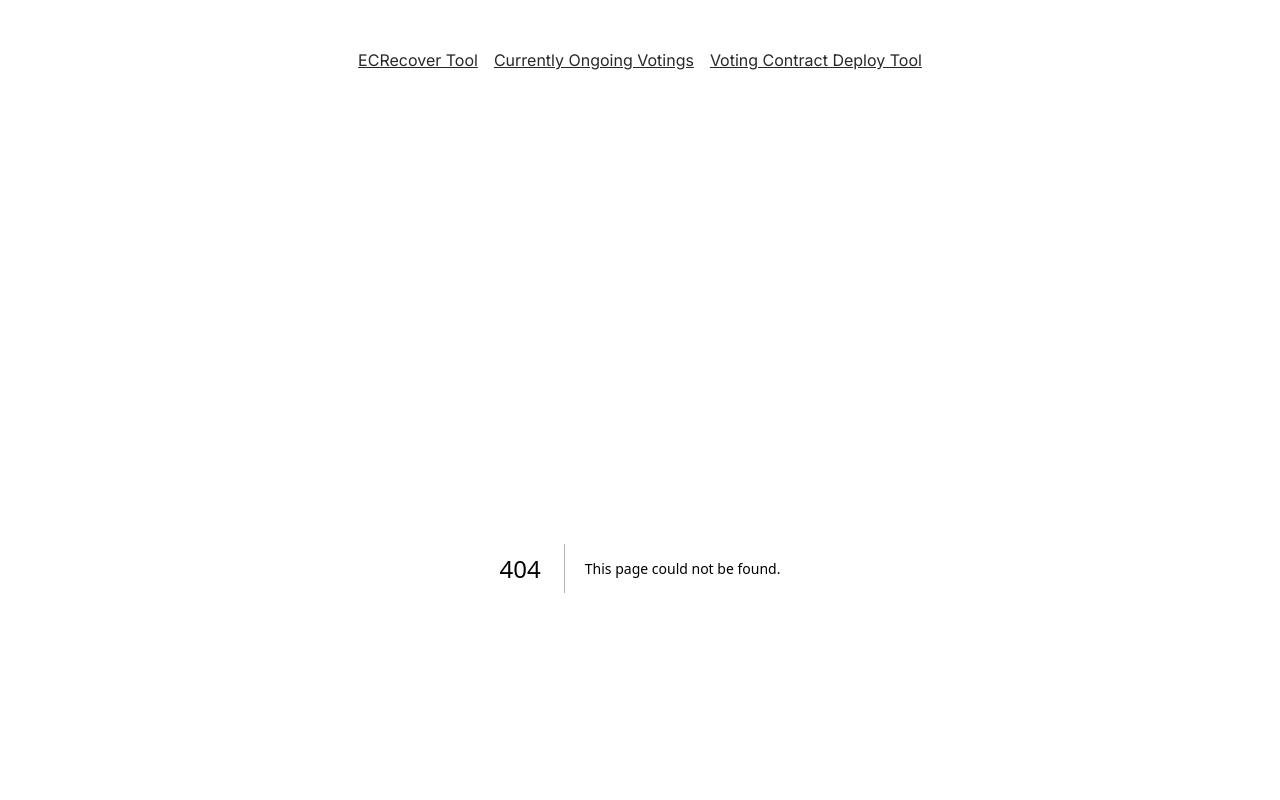
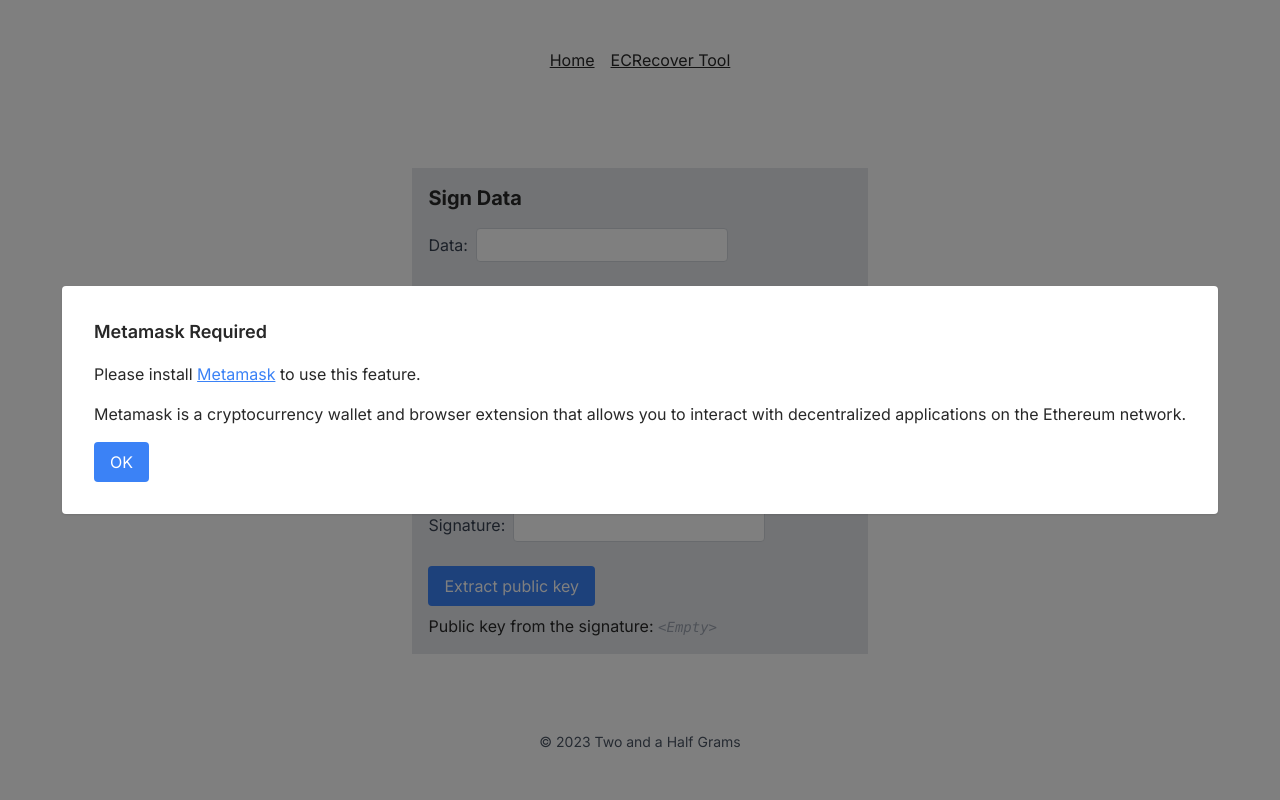
Before and after one commit to liketurbo/evm-over-ton-vote, a Next.js app: page /ecrecover-tool in a window 1280 px wide. Before the commit this address had no page. Shown: the top 800 px of the page. Built offline with nearby package versions, Linux system fonts and the light colour scheme.

Commit message:
Add ecrecover page

```diff
--- a/package.json
+++ b/package.json
@@ -20,6 +20,7 @@
     "react": "18.2.0",
     "react-dom": "18.2.0",
     "tailwindcss": "3.3.2",
-    "typescript": "5.1.3"
+    "typescript": "5.1.3",
+    "web3": "^4.0.1"
   }
 }
--- /dev/null
+++ b/src/app/ecrecover-tool/page.tsx
@@ -0,0 +1,185 @@
+"use client";
+
+import { useCallback, useEffect, useState } from "react";
+import Web3 from "web3";
+import { useRouter } from "next/navigation";
+import MetamaskPopup from "@/components/MetamaskPopup";
+import Button from "@/components/Button";
+import Input from "@/components/Input";
+
+declare global {
+  interface Window {
+    ethereum?: any;
+  }
+}
+
+export default function ECRecoverTool() {
+  const [dataToSign, setDataToSign] = useState("");
+  const [signature, setSignature] = useState("");
+  const [provider, setProvider] = useState<Web3 | null>(null);
+  const [extractedData, setExtractedData] = useState("");
+  const [extractedSignature, setExtractedSignature] = useState("");
+  const [extractedPublicKey, setExtractedPublicKey] = useState("");
+  const [showPopup, setShowPopup] = useState(false);
+  const router = useRouter();
+
+  useEffect(() => {
+    async function initializeProvider() {
+      if (!window.ethereum) {
+        setShowPopup(true);
+        return;
+      }
+
+      const provider = new Web3(window.ethereum);
+      await window.ethereum.enable();
+      const accounts = await provider.eth.getAccounts();
+      provider.eth.defaultAccount = accounts[0];
+      setProvider(provider);
+    }
+
+    initializeProvider();
+  }, []);
+
+  const handleDataToSignChange = useCallback(
+    (e: React.ChangeEvent<HTMLInputElement>) => {
+      setDataToSign(e.target.value);
+      setSignature("");
+    },
+    []
+  );
+
+  const handleOkClick = useCallback(() => {
+    setShowPopup(false);
+    router.push("/");
+  }, [router]);
+
+  const handleDataSign = useCallback(
+    async (e: React.FormEvent<HTMLFormElement>) => {
+      e.preventDefault();
+      try {
+        if (!(dataToSign && provider)) {
+          return;
+        }
+
+        // sign(keccak256("\x19Ethereum Signed Message:\n" + dataToSign.length + dataToSign)))
+        const signature = await (provider.eth as any).personal.sign(
+          dataToSign,
+          provider.eth.defaultAccount,
+          ""
+        );
+        setSignature(signature);
+        setExtractedData(dataToSign);
+        setExtractedSignature(signature);
+        setExtractedPublicKey("");
+      } catch (error) {
+        console.error(error);
+      }
+    },
+    [dataToSign, provider]
+  );
+
+  const handleExtractSignatureChange = useCallback(
+    (e: React.ChangeEvent<HTMLInputElement>) => {
+      setExtractedSignature(e.target.value);
+      setExtractedPublicKey("");
+    },
+    []
+  );
+
+  const handleExtractDataChange = useCallback(
+    (e: React.ChangeEvent<HTMLInputElement>) => {
+      setExtractedData(e.target.value);
+      setExtractedPublicKey("");
+    },
+    []
+  );
+
+  const handleExtractPublicKey = useCallback(
+    async (e: React.FormEvent<HTMLFormElement>) => {
+      e.preventDefault();
+      try {
+        if (!provider) {
+          return;
+        }
+
+        const publicKeyHex = await (provider.eth as any).personal.ecRecover(
+          extractedData,
+          extractedSignature
+        );
+        setExtractedPublicKey(publicKeyHex);
+      } catch (error) {
+        console.error(error);
+      }
+    },
+    [extractedData, extractedSignature, provider]
+  );
+
+  return (
+    <main className="flex-grow">
+      {showPopup && <MetamaskPopup onClose={handleOkClick} />}
+      <div className="bg-gray-200 p-4 mb-8">
+        <h2 className="text-xl font-bold mb-4">Sign Data</h2>
+        <form onSubmit={handleDataSign}>
+          <Input
+            name="data"
+            label="Data"
+            value={dataToSign}
+            onChange={handleDataToSignChange}
+            required
+            className="mb-6"
+          />
+          <Button type="submit" className="mb-2">
+            Sign data
+          </Button>
+        </form>
+        <p>
+          Signature of the data:{" "}
+          {signature ? (
+            <span className="font-mono">{signature}</span>
+          ) : (
+            <span className="font-mono italic text-gray-400 text-sm">
+              &lt;Empty&gt;
+            </span>
+          )}
+        </p>
+      </div>
+
+      <div className="bg-gray-200 p-4">
+        <h2 className="text-xl font-bold mb-4">
+          Recover Public from Signature
+        </h2>
+        <form onSubmit={handleExtractPublicKey}>
+          <Input
+            name="data-that-was-signed"
+            label="Data that was signed"
+            value={extractedData}
+            onChange={handleExtractDataChange}
+            required
+            className="mb-2"
+          />
+          <Input
+            name="signature"
+            label="Signature"
+            value={extractedSignature}
+            onChange={handleExtractSignatureChange}
+            required
+            className="mb-6"
+          />
+          <Button type="submit" className="mb-2">
+            Extract public key
+          </Button>
+        </form>
+        <p>
+          Public key from the signature:{" "}
+          {extractedPublicKey ? (
+            <span className="font-mono">{extractedPublicKey}</span>
+          ) : (
+            <span className="font-mono italic text-gray-400 text-sm">
+              &lt;Empty&gt;
+            </span>
+          )}
+        </p>
+      </div>
+    </main>
+  );
+}
--- a/src/app/layout.tsx
+++ b/src/app/layout.tsx
@@ -1,3 +1,4 @@
+import Link from "next/link";
 import "./globals.css";
 import { Inter } from "next/font/google";
 
@@ -23,30 +24,12 @@
       >
         <header className="pt-12">
           <nav className="flex items-start justify-center mb-24">
-            <a
-              href="https://ecrecover-tool.com"
-              className="link mr-4"
-              target="_blank"
-              rel="noopener noreferrer"
-            >
+            <Link href="/" className="link mr-4">
+              Home
+            </Link>
+            <Link href="/ecrecover-tool" className="link">
               ECRecover Tool
-            </a>
-            <a
-              href="https://current-votings.com"
-              className="link mr-4"
-              target="_blank"
-              rel="noopener noreferrer"
-            >
-              Currently Ongoing Votings
-            </a>
-            <a
-              href="https://voting-contract-deploy-tool.com"
-              className="link"
-              target="_blank"
-              rel="noopener noreferrer"
-            >
-              Voting Contract Deploy Tool
-            </a>
+            </Link>
           </nav>
         </header>
         {children}
--- a/src/app/page.tsx
+++ b/src/app/page.tsx
@@ -1,6 +1,6 @@
 export default function Home() {
   return (
-    <main className="w-2/5">
+    <main className="w-2/5 flex-grow">
       <h1 className="text-4xl font-semibold mb-8 text-center">
         Vote in TON using EVM wallet
       </h1>
--- /dev/null
+++ b/src/components/Button.tsx
@@ -0,0 +1,27 @@
+import React from "react";
+
+interface ButtonProps {
+  type?: "button" | "submit" | "reset";
+  onClick?: () => void;
+  className?: string;
+  children: React.ReactNode;
+}
+
+const Button: React.FC<ButtonProps> = ({
+  type = "button",
+  onClick,
+  className = "",
+  children,
+}) => {
+  return (
+    <button
+      type={type}
+      onClick={onClick}
+      className={`px-4 py-2 bg-blue-500 text-white rounded ${className}`}
+    >
+      {children}
+    </button>
+  );
+};
+
+export default Button;
--- /dev/null
+++ b/src/components/Input.tsx
@@ -0,0 +1,36 @@
+import React from "react";
+
+interface InputProps {
+  label: string;
+  name: string;
+  value: string;
+  onChange: (e: React.ChangeEvent<HTMLInputElement>) => void;
+  required?: boolean;
+  className?: string;
+}
+
+const Input: React.FC<InputProps> = ({
+  label,
+  name,
+  value,
+  onChange,
+  required = false,
+  className = "",
+}) => {
+  return (
+    <label className={`flex items-center ${className}`}>
+      <span className="text-gray-700 mr-2">{label}:</span>
+      <input
+        className="border border-gray-300 rounded px-2 py-1 focus:outline-none focus:border-blue-500 focus:ring-blue-500"
+        id={name}
+        name={name}
+        type="text"
+        value={value}
+        onChange={onChange}
+        required={required}
+      />
+    </label>
+  );
+};
+
+export default Input;
--- /dev/null
+++ b/src/components/MetamaskPopup.tsx
@@ -0,0 +1,38 @@
+interface MetamaskPopupProps {
+  onClose: () => void;
+}
+
+const MetamaskPopup: React.FC<MetamaskPopupProps> = ({ onClose }) => {
+  return (
+    <div className="fixed top-0 left-0 right-0 bottom-0 flex items-center justify-center bg-black bg-opacity-50 z-10">
+      <div className="bg-white p-8 rounded shadow">
+        <p className="text-lg font-semibold mb-4">Metamask Required</p>
+        <p className="mb-4">
+          Please install{" "}
+          <a
+            className="text-blue-500 underline"
+            href="https://metamask.io/"
+            target="_blank"
+            rel="noopener noreferrer"
+          >
+            Metamask
+          </a>{" "}
+          to use this feature.
+        </p>
+        <p>
+          Metamask is a cryptocurrency wallet and browser extension that allows
+          you to interact with decentralized applications on the Ethereum
+          network.
+        </p>
+        <button
+          className="px-4 py-2 bg-blue-500 text-white rounded hover:bg-blue-600 mt-4"
+          onClick={onClose}
+        >
+          OK
+        </button>
+      </div>
+    </div>
+  );
+};
+
+export default MetamaskPopup;
```
Also changed, not shown: 1 other file (tests, documents, lock files or other folders).
